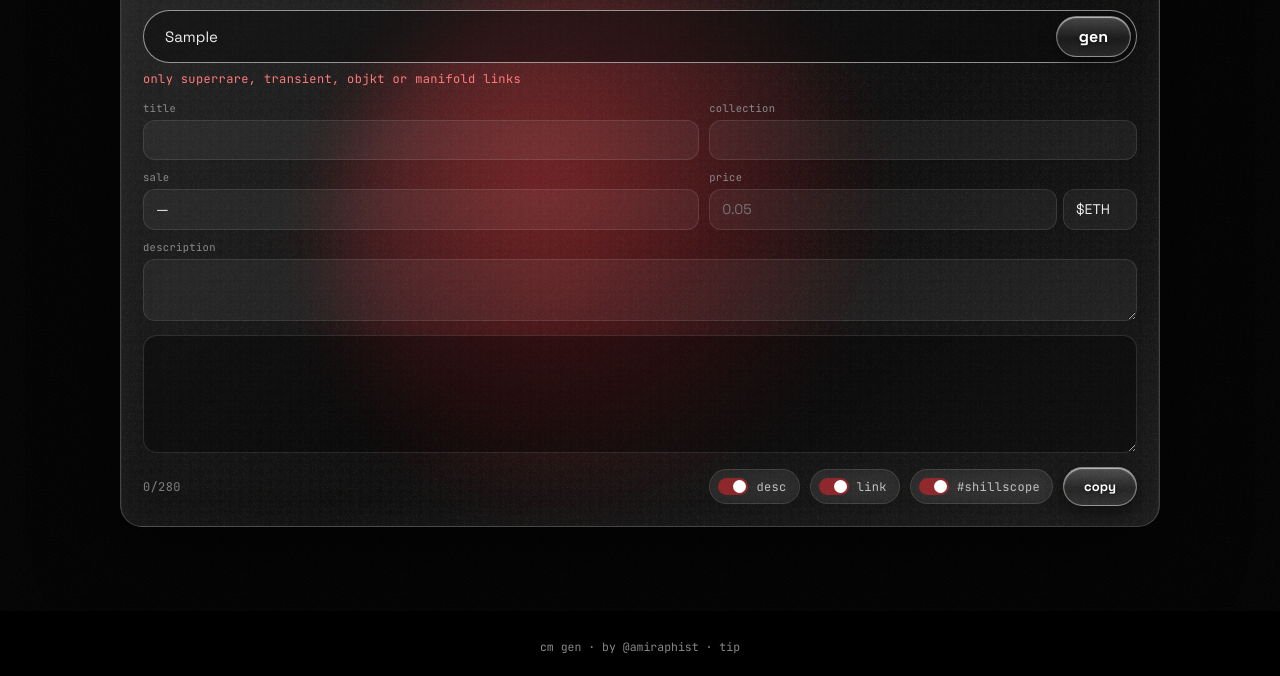
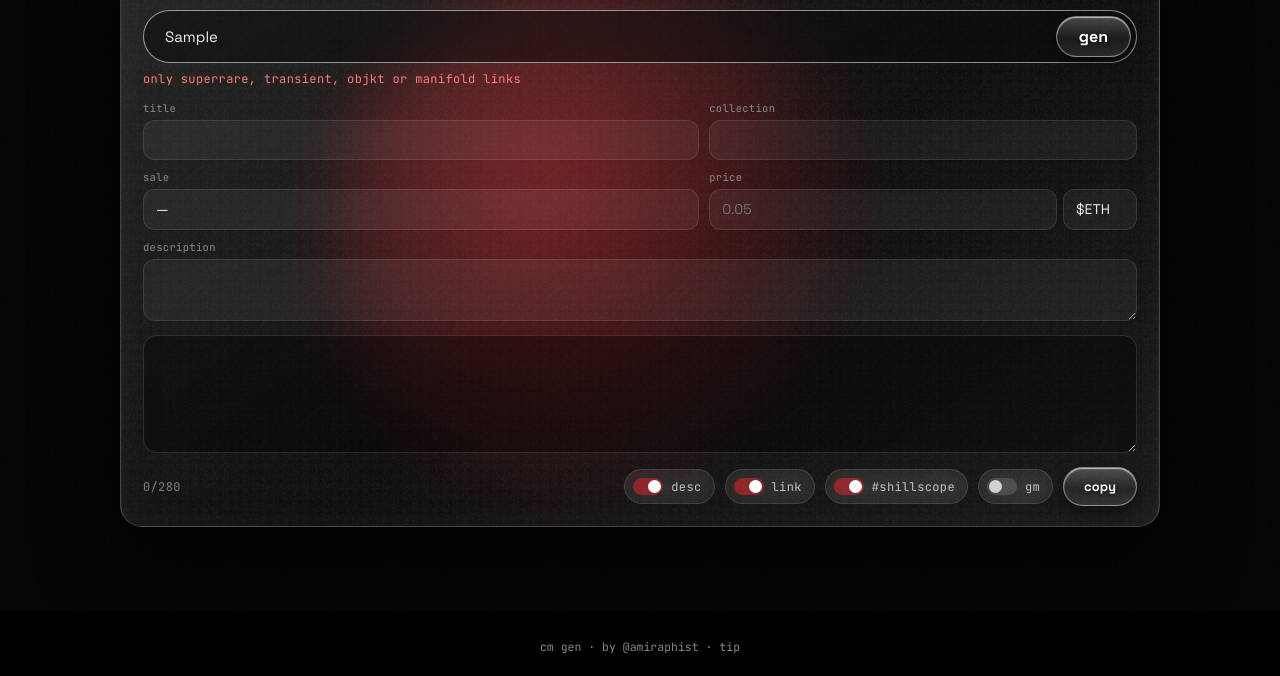
Before and after one commit to amiraphist/shillscope, a plain HTML site: page gen/index.html in a window 1280 px wide. Both pictures are taken after typing "Sample" into the empty fields and a click on the button "gen". Shown: the part 189-865 px from the top of the page. Drawn offline with Linux system fonts and the light colour scheme; no server answers.

Commit message:
cm gen: gm toggle

```diff
--- a/gen/index.html
+++ b/gen/index.html
@@ -160,7 +160,7 @@ requestAnimationFrame(frame);})();</script>
     <div class="f w"><label class="mono">description</label><textarea id="desc" rows="2"></textarea></div>
   </div>
   <textarea id="out" spellcheck="false" aria-label="your reply"></textarea>
-  <div class="outrow"><span class="mono cnt" id="cnt">0/280</span><div class="rt"><input type="hidden" id="link"><label class="tg mono"><input type="checkbox" id="wd" checked><i></i>desc</label><label class="tg mono"><input type="checkbox" id="wl" checked><i></i>link</label><label class="tg mono"><input type="checkbox" id="ws" checked><i></i>#shillscope</label><button class="btn" id="copy">copy</button></div></div>
+  <div class="outrow"><span class="mono cnt" id="cnt">0/280</span><div class="rt"><input type="hidden" id="link"><label class="tg mono"><input type="checkbox" id="wd" checked><i></i>desc</label><label class="tg mono"><input type="checkbox" id="wl" checked><i></i>link</label><label class="tg mono"><input type="checkbox" id="ws" checked><i></i>#shillscope</label><label class="tg mono"><input type="checkbox" id="wg"><i></i>gm</label><button class="btn" id="copy">copy</button></div></div>
   </div>
   <div id="art" hidden><div class="pv"><img id="img" alt=""><video id="vid" muted loop playsinline autoplay hidden></video></div>
     <div class="acts"><button class="btn sm" id="cimg">copy image</button><a class="btn sm" id="dimg" href="#">download</a></div></div>
@@ -169,11 +169,12 @@ requestAnimationFrame(frame);})();</script>
 </main>
 <script>
 const $=s=>document.querySelector(s), F=['title','coll','sale','price','cur','desc','link']; let IMG='';
+const GMS=['good morning friends ✨','gm gm ☀️','gm frens 🖤','gm, art lovers ☕️','wagmi, gm 🌞']; let GM=''; const rollGM=()=>{ let n; do{ n=GMS[Math.floor(Math.random()*GMS.length)]; }while(n===GM&&GMS.length>1); GM=n; }; rollGM();
 function compose(){ const v={}; F.forEach(k=>v[k]=$('#'+k).value.trim());
   const L=[]; if(v.title) L.push('· Name: '+v.title); if(v.coll) L.push('· Collection: '+v.coll);
   const pr=[v.price?v.price+' '+v.cur:'', v.sale].filter(Boolean).join(' · '); if(pr) L.push('· Price: '+pr);
   if(v.desc&&$('#wd').checked) L.push('· Description: '+v.desc.replace(/\s*\n+\s*/g,' '));
-  let o=L.join('\n'); if(v.link&&$('#wl').checked) o+=(o?'\n\n':'')+'Link: '+v.link; if(o&&$('#ws').checked) o+='\n\n#shillscope'; $('#out').value=o; count(); }
+  let o=L.join('\n'); if(v.link&&$('#wl').checked) o+=(o?'\n\n':'')+'Link: '+v.link; if(o&&$('#ws').checked) o+='\n\n#shillscope'; if(o&&$('#wg').checked) o=GM+'\n\n'+o; $('#out').value=o; count(); }
 function count(){ const t=$('#out').value.replace(/https?:\/\/\S+/g,'x'.repeat(23)); const n=[...t].length, c=$('#cnt'); c.textContent=n+'/280'; c.classList.toggle('over',n>280); }
 $('#out').addEventListener('input',count);
 const A=window.SSB||location.origin;
@@ -214,7 +215,7 @@ $('#f').onsubmit=async e=>{ e.preventDefault(); const url=$('#u').value.trim();
   }catch(_){ $('#err').textContent='something went wrong. try again.'; }
   $('#go').disabled=false; $('#go').textContent='gen'; };
 $('#wl').addEventListener('change',compose); $('#dimg').addEventListener('click',()=>{ if(IMG) hit('gd'); });
-{ const q=new URLSearchParams(location.search).get('url'); if(q){ $('#u').value=q; $('#f').requestSubmit?$('#f').requestSubmit():$('#go').click(); } } $('#wd').addEventListener('change',compose); { const w=$('#ws'); if(localStorage.getItem('ss_ws')==='0') w.checked=false; w.addEventListener('change',()=>{ try{localStorage.setItem('ss_ws',w.checked?'1':'0')}catch(e){} compose(); }); }
+{ const q=new URLSearchParams(location.search).get('url'); if(q){ $('#u').value=q; $('#f').requestSubmit?$('#f').requestSubmit():$('#go').click(); } } $('#wd').addEventListener('change',compose); { const w=$('#wg'); if(localStorage.getItem('ss_wg')==='1') w.checked=true; w.addEventListener('change',()=>{ try{localStorage.setItem('ss_wg',w.checked?'1':'0')}catch(e){} if(w.checked) rollGM(); compose(); }); $('#f').addEventListener('submit',()=>rollGM(),true); } { const w=$('#ws'); if(localStorage.getItem('ss_ws')==='0') w.checked=false; w.addEventListener('change',()=>{ try{localStorage.setItem('ss_ws',w.checked?'1':'0')}catch(e){} compose(); }); }
 $('#copy').onclick=()=>{ const t=$('#out').value; if(!t) return; hit('gt'); (navigator.clipboard?navigator.clipboard.writeText(t):Promise.reject()).catch(()=>{ $('#out').select(); document.execCommand('copy'); });
   const b=$('#copy'); b.textContent='copied'; b.classList.add('ok'); setTimeout(()=>{ b.textContent='copy'; b.classList.remove('ok'); },1400); };
 </script>
```
